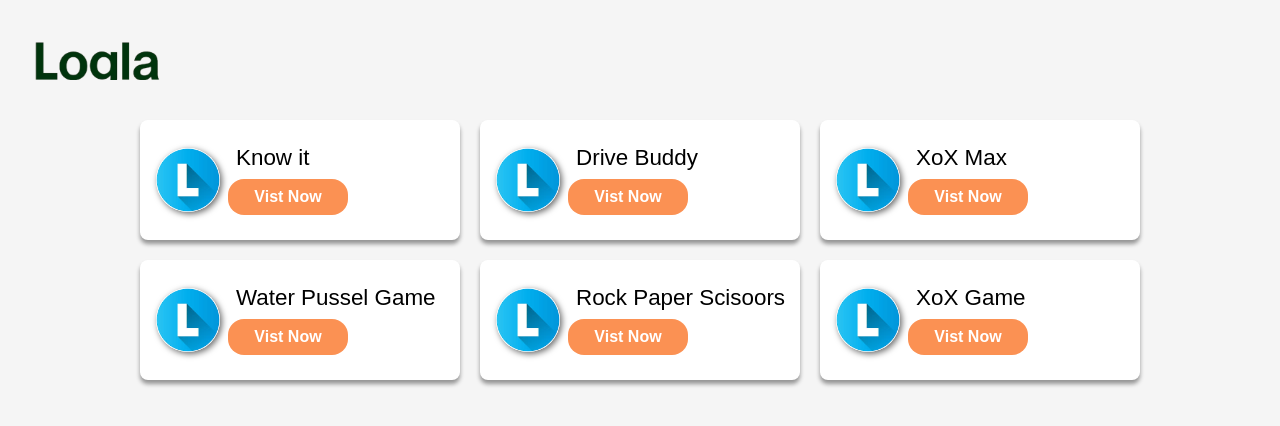
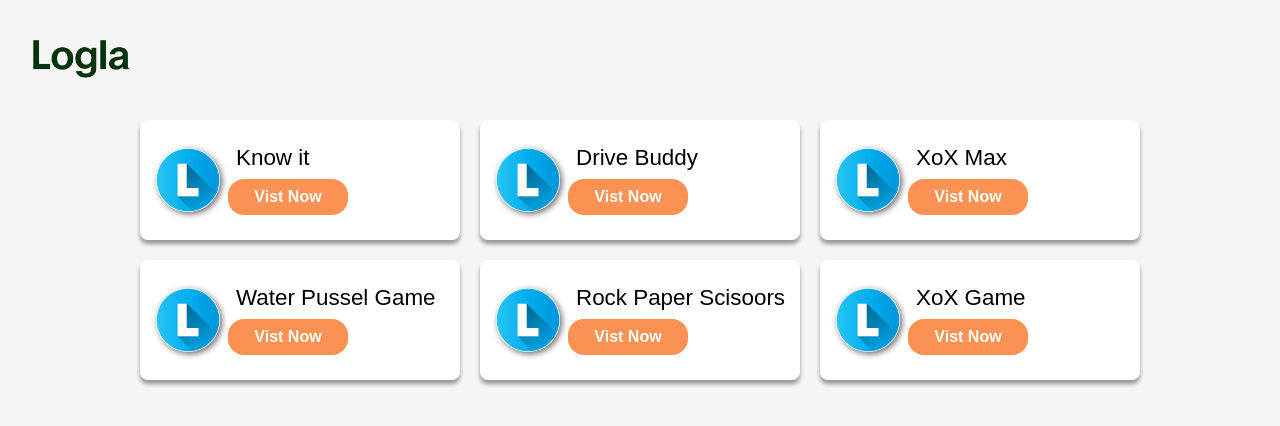
Before and after one commit to shashank5353/Logla, a plain HTML site: page index.html in a window 1280 px wide. Drawn offline with Linux system fonts and the light colour scheme.

Commit message:
Update hub.css

```diff
--- a/hub.css
+++ b/hub.css
@@ -26,7 +26,7 @@
 }
 .header_name{
   height: 100%;
-  width: 18vh;
+  width: 14vh;
   background-color: #00000088;
   background-color: transparent;
   background-image: url('logo3.png');
```
